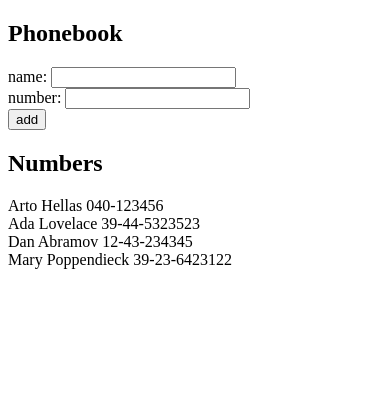
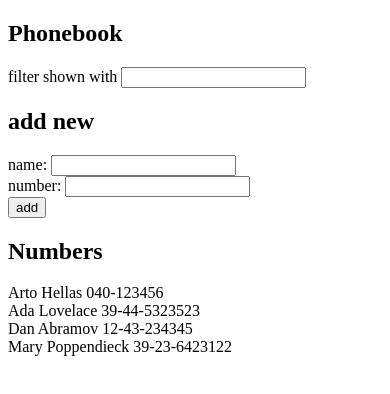
Before and after one commit to deathworship/fso, a React (Vite) app in the folder part2/phonebook/: page / in a window 390 px wide. Shown: the top 394 px of the page. Built offline with nearby package versions, Linux system fonts and the light colour scheme.

Commit message:
part2 phonebook step4

```diff
--- a/part2/phonebook/src/App.jsx
+++ b/part2/phonebook/src/App.jsx
@@ -9,6 +9,9 @@ const App = () => {
   ])
   const [newName, setNewName] = useState('')
   const [newNumber, setNewNumber] = useState('')
+  const [search, setSearch] = useState('')
+
+  const personsToShow = persons.filter(person => person.name.search(new RegExp(search, "i")) != -1)
 
   const addPerson = (event) => {
     event.preventDefault()
@@ -34,9 +37,17 @@ const App = () => {
     setNewNumber(event.target.value)
   }
 
+  const handleSearchChange = (event) => {
+    setSearch(event.target.value)
+  }
+
   return (
     <div>
       <h2>Phonebook</h2>
+      <div>
+        filter shown with <input value={search} onChange={handleSearchChange}/>
+      </div>
+      <h2>add new</h2>
       <form onSubmit={addPerson}>
         <div>
           name: <input value={newName} onChange={handleNameChange} />
@@ -49,7 +60,7 @@ const App = () => {
         </div>
       </form>
       <h2>Numbers</h2>
-        {persons.map(person =>
+        {personsToShow.map(person =>
           <div key={person.id}>{person.name} {person.number}</div>
         )}
     </div>
```
